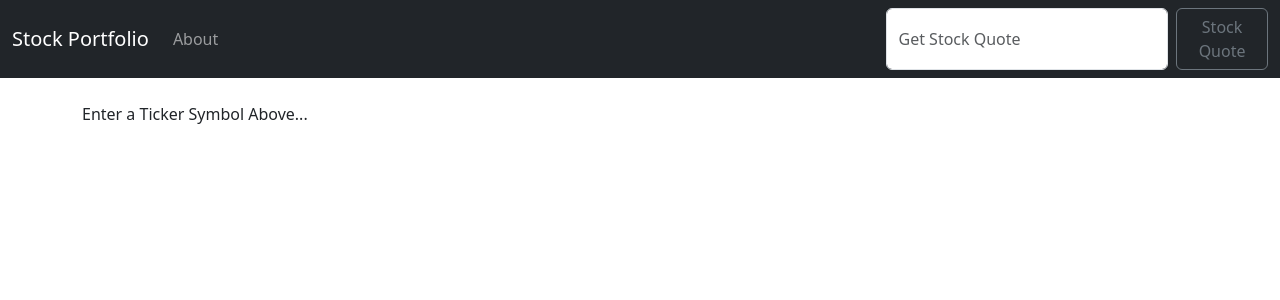
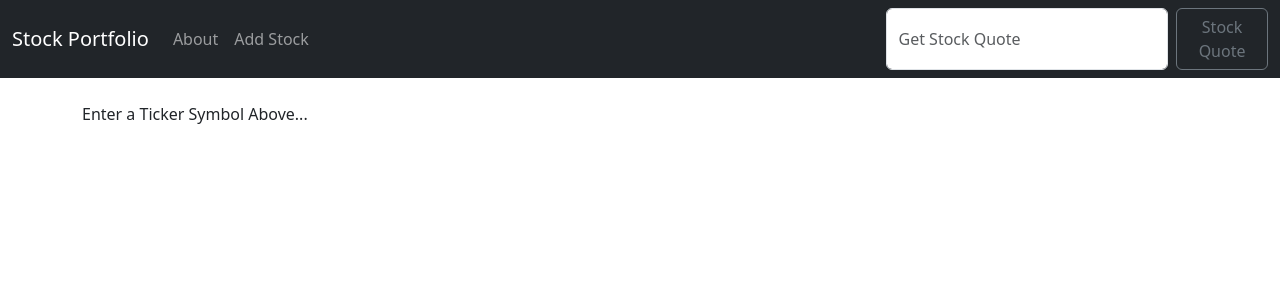
Before and after one commit to JozCrzBrgn/Stock-Market-App, a Django app: page / in a window 1280 px wide. Shown: the top 300 px of the page. Run offline with Django 5.2, Linux system fonts and the light colour scheme.

Commit message:
Se agrega la página "Add Stocks"

```diff
--- a/quotes/templates/base.html
+++ b/quotes/templates/base.html
@@ -20,6 +20,9 @@
                         <li class="nav-item">
                             <a class="nav-link" href="{% url 'about' %}">About</a>
                         </li>
+                        <li class="nav-item">
+                            <a class="nav-link" href="{% url 'add_stock' %}">Add Stock</a>
+                        </li>
                     </ul>
                     <form action="{% url 'home' %}" class="d-flex" role="search" method="POST">
                         {% csrf_token %}
--- a/quotes/urls.py
+++ b/quotes/urls.py
@@ -4,4 +4,5 @@ from . import views
 urlpatterns = [
     path('', views.home, name="home"),
     path('about/', views.about, name="about"),
+    path('add_stock/', views.add_stock, name="add_stock"),
 ]
--- a/quotes/views.py
+++ b/quotes/views.py
@@ -18,3 +18,7 @@ def home(request):
 
 def about(request):
     return render(request, 'about.html', {})
+
+
+def add_stock(request):
+    return render(request, 'add_stock.html', {})
```
Also changed, not shown: quotes/templates/add_stock.html (added, +7 -0 lines).
